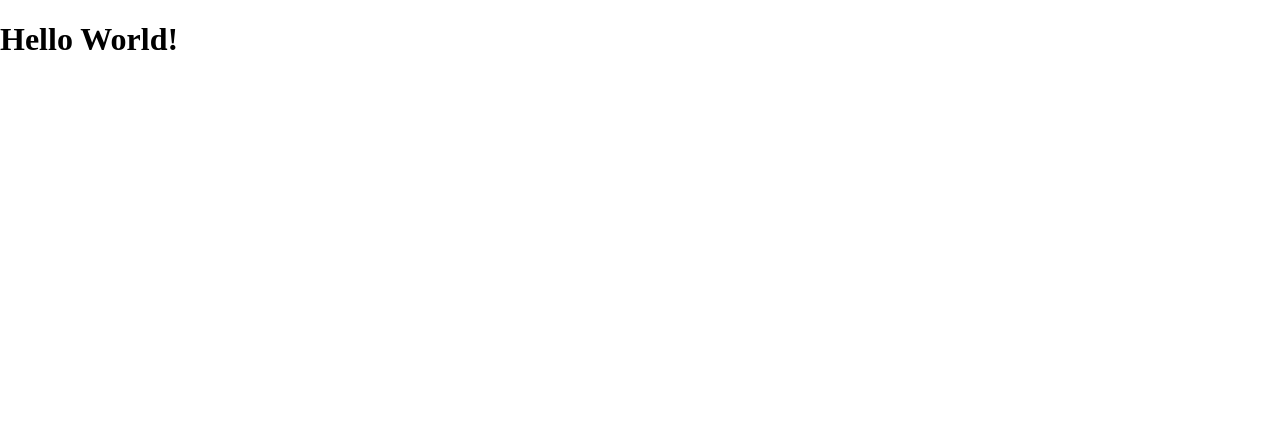
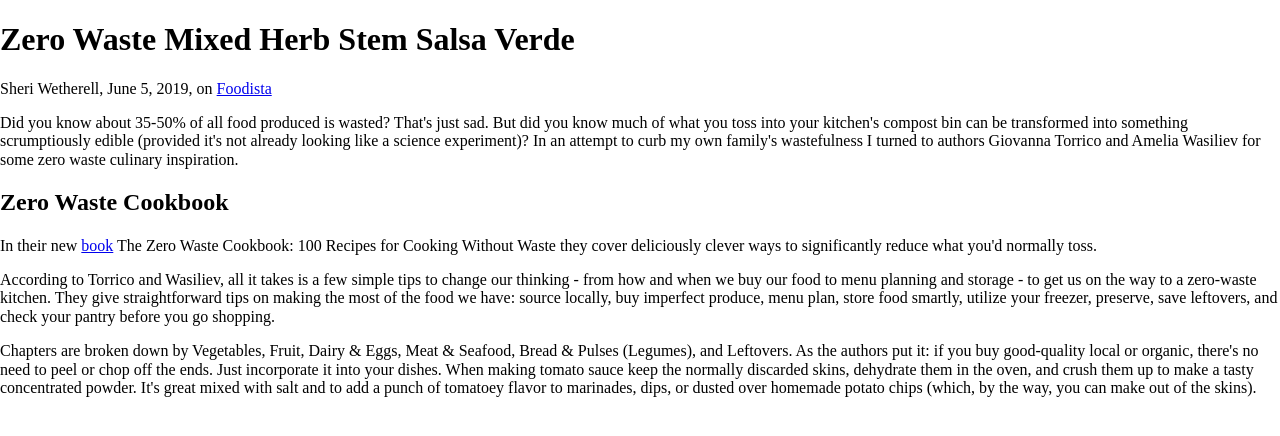
Before and after one commit to Sherleynorelia/Info552, a plain HTML site: page index.html in a window 1280 px wide. Drawn offline with Linux system fonts and the light colour scheme.

```diff
--- a/index.html
+++ b/index.html
@@ -5,11 +5,21 @@
     <meta name="viewport" content="width=device-width, initial-scale=1.0">
     <meta http-equiv="X-UA-Compatible" content="ie=edge">
     <link rel="stylesheet" href="css/styles.css">
-    <title>week 1</title>
+    <title>Week 2</title>
 </head>
 
 <body>
-    <h1>Hello World!</h1>
+    <h1>Zero Waste Mixed Herb Stem Salsa Verde</h1>
+    <p>Sheri Wetherell, June 5, 2019, on  <a href="https://www.foodista.com/blog/2019/06/05/zero-waste-mixed-herb-stem-salsa-verde">Foodista</a> </p>
+    <aside>
+        <p>Did you know about 35-50% of all food produced is wasted? That's just sad. But did you know much of what you toss into your kitchen's compost bin can be transformed into something scrumptiously edible (provided it's not already looking like a science experiment)? In an attempt to curb my own family's wastefulness I turned to authors Giovanna Torrico and Amelia Wasiliev for some zero waste culinary inspiration. </p>
+    </aside>
+    <h2>Zero Waste Cookbook</h2>
+    <article>
+        In their new <a href="(https://www.amazon.com/Zero-Waste-Cookbook-Recipes-Cooking/dp/178488247X) " target="_blank"> book</a> The Zero Waste Cookbook: 100 Recipes for Cooking Without Waste they cover deliciously clever ways to significantly reduce what you'd normally toss.
+        <p>According to Torrico and Wasiliev, all it takes is a few simple tips to change our thinking - from how and when we buy our food to menu planning and storage - to get us on the way to a zero-waste kitchen. They give straightforward tips on making the most of the food we have: source locally, buy imperfect produce, menu plan, store food smartly, utilize your freezer, preserve, save leftovers, and check your pantry before you go shopping.</p>
+        <p>Chapters are broken down by Vegetables, Fruit, Dairy & Eggs, Meat & Seafood, Bread & Pulses (Legumes), and Leftovers. As the authors put it: if you buy good-quality local or organic, there's no need to peel or chop off the ends. Just incorporate it into your dishes. When making tomato sauce keep the normally discarded skins, dehydrate them in the oven, and crush them up to make a tasty concentrated powder. It's great mixed with salt and to add a punch of tomatoey flavor to marinades, dips, or dusted over homemade potato chips (which, by the way, you can make out of the skins).</p>
+    </article>
     <script src="js/scripts-dist.js"></script>
 
 </body>
```
Also changed, not shown: 1 other file.
